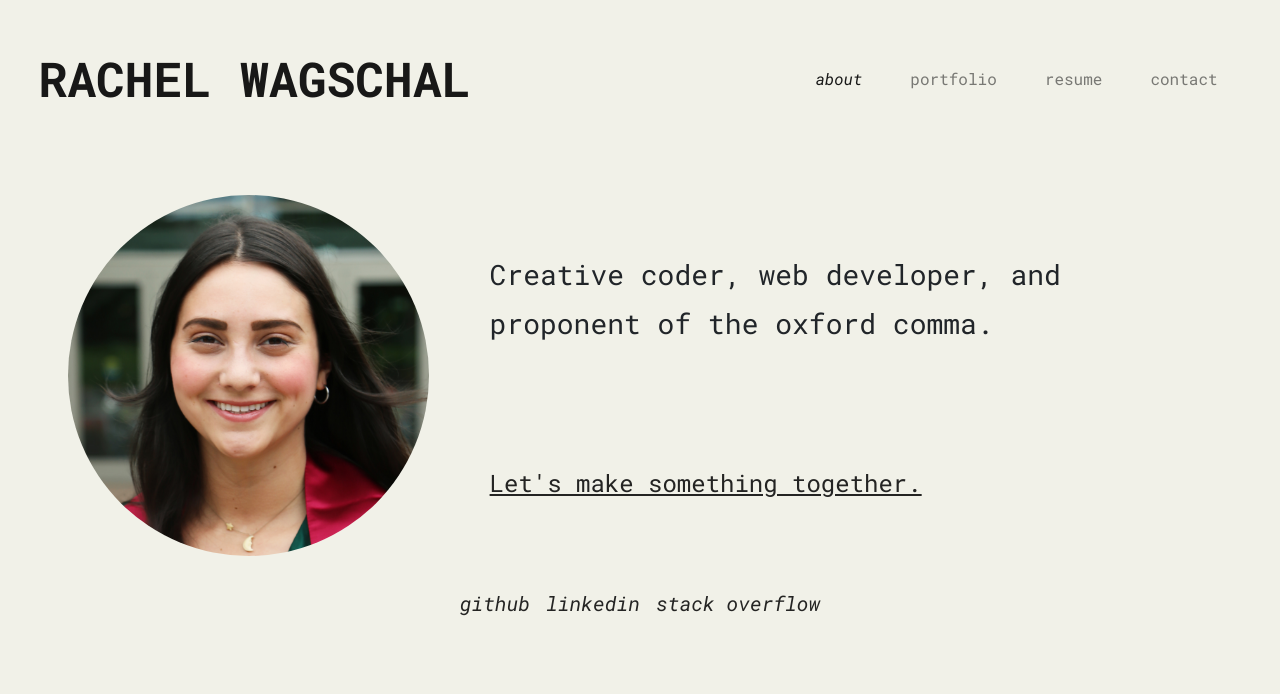
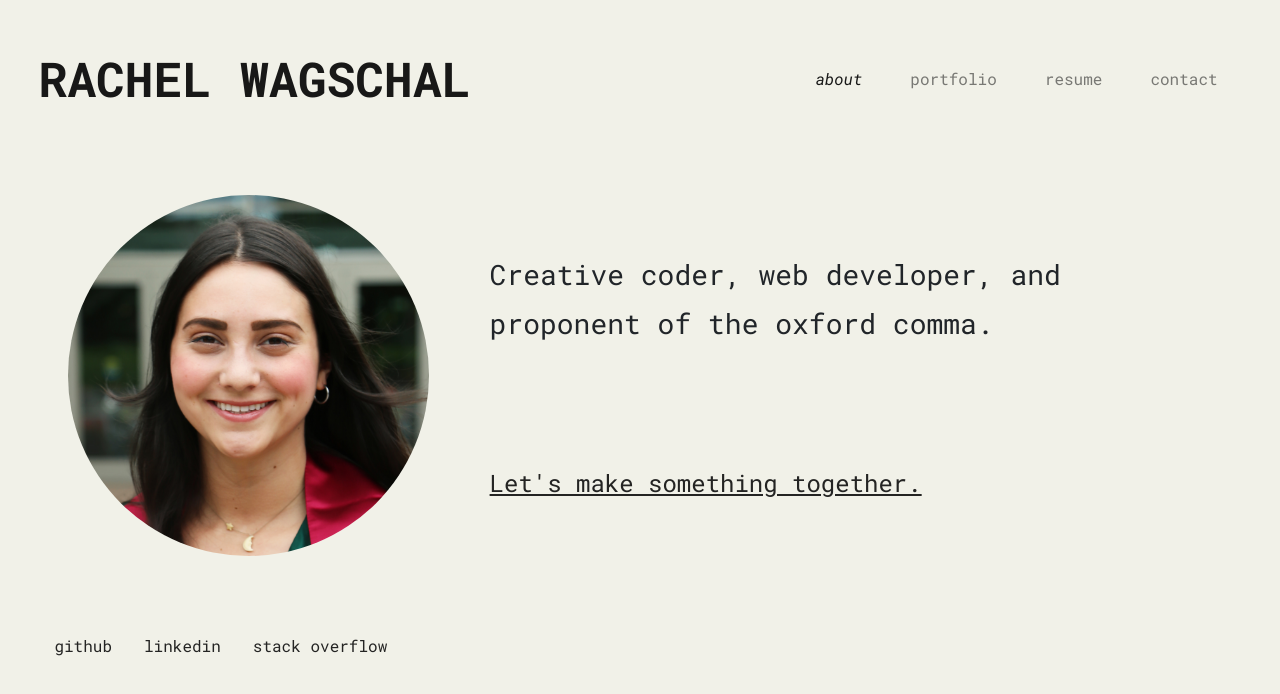
Before and after one commit to rawagschal/rawagschal.github.io, a React (Create React App) app: page / in a window 1280 px wide. Shown: the top 694 px of the page. Built offline with nearby package versions, Linux system fonts and the light colour scheme; the HTML template or start-up script is replaced by a standard one.

Commit message:
footer needs style on a:hover

```diff
--- a/src/components/Footer/index.js
+++ b/src/components/Footer/index.js
@@ -4,23 +4,22 @@ import React from 'react';
 function Footer() {
     return (
         <footer>
-            <ul className="footer-items">
-                <li>
+            <div className="footer-links">
+
                     <a href="https://github.com/rawagschal" target="_blank" rel="noreferrer">
                     Github
                     </a>
-                </li>
-                <li>
+
+
                     <a href="https://www.linkedin.com/in/rachelwag" target="_blank" rel="noreferrer">
                     Linkedin
                     </a>
-                </li>
-                <li>
+
+
                     <a href="https://stackoverflow.com/users/14019495/rachel-wagschal" target="_blank" rel="noreferrer">
                     Stack Overflow
                     </a>
-                </li>
-            </ul>
+            </div>
         </footer>
     )
 }
--- a/src/index.css
+++ b/src/index.css
@@ -45,7 +45,7 @@ a {
 }
 
 a:hover {
-  color: var(--text-1);
+  text-decoration: none;
 }
 
 /* NAV */
@@ -74,7 +74,7 @@ a:hover {
   text-transform: lowercase;
 }
 
-.nav-link {
+.nav-link, .footer-links a {
   margin: 1em;
 }
 
@@ -86,6 +86,18 @@ a:hover {
 .navigation-wrap {
   display: flex;
   margin-right: -20px;
+}
+
+/* FOOTER */
+
+footer {
+  display:flex;
+  padding: 3%;
+}
+
+.footer-links {
+  display: flex;
+  text-transform: lowercase;
 }
 
 /* MAIN SECTION */
@@ -110,7 +122,6 @@ section {
   display: flex;
   flex-direction: column;
   flex: 0 1 auto;
-  /* object-fit: fill; */
   justify-content: space-around;
 }
 
@@ -124,11 +135,6 @@ section {
 }
 
 
-
-
-/* footer {
-  position:
-} */
 
 ul {
   display: flex;
```
Also changed, not shown: 1 other file (tests, documents, lock files or other folders).
